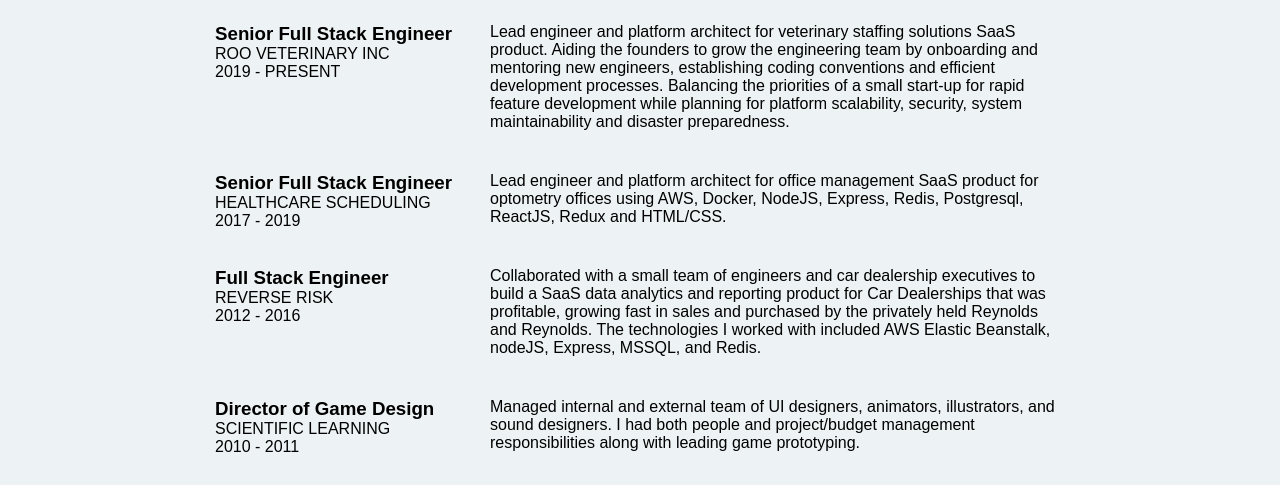
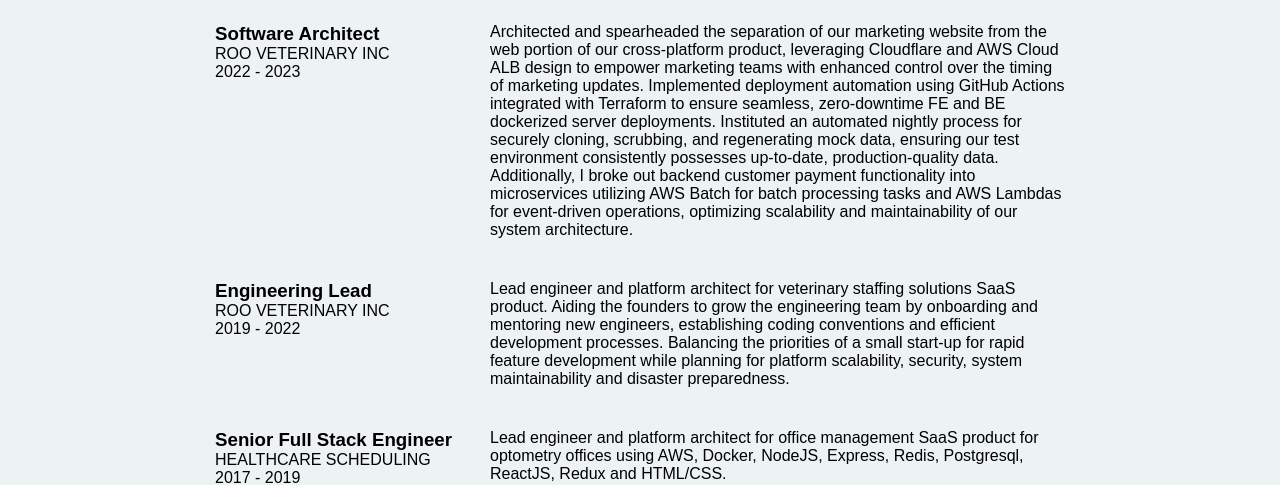
Before and after one commit to jmontydesign/jmontydesign.github.io, a website: page index.html in a window 1280 px wide. Shown: the part 483-968 px from the top of the page. Drawn offline with Linux system fonts and the light colour scheme.

Commit message:
updates resume html and adds prettier

```diff
--- a/index.html
+++ b/index.html
@@ -1,10 +1,10 @@
 <!DOCTYPE html>
 <html lang="en">
   <head>
-  <meta charset="UTF-8">
-  <meta name="viewport" content="width=device-width, initial-scale=1.0">
+    <meta charset="UTF-8" />
+    <meta name="viewport" content="width=device-width, initial-scale=1.0" />
     <title>John Montgomery | Resume</title>
-  <link rel="stylesheet" href="css/styles.css">
+    <link rel="stylesheet" href="css/styles.css" />
   </head>
   <body>
     <!-- // Intro -->
@@ -17,11 +17,10 @@
         <a href="#contact">Contact</a>
       </nav>
       <div class="content-wrap">
-      <img class="profile-img col-narrow" src="images/jm_puz.png">
+        <img class="profile-img col-narrow" src="images/jm_puz.png" />
         <div class="col-wide">
           <h1>John Montgomery</h1>
           <h3>Lead Software Engineer, SaaS Platform Architect</h3>
-
         </div>
       </div>
     </header>
@@ -34,20 +33,50 @@
 
           <!-- Job 1 Details -->
           <div class="col-narrow">
-          <h3>Senior Full Stack Engineer</h3>
+            <h3>Software Architect</h3>
             <p class="uppercase">Roo Veterinary Inc</p>
-          <p>2019 - PRESENT</p>
+            <p>2022 - 2023</p>
           </div>
 
           <div class="col-wide job-description">
-          <p>Lead engineer and platform architect for veterinary staffing solutions SaaS product. Aiding the founders to grow the
-          engineering team by onboarding and mentoring new engineers, establishing coding conventions and efficient development
-          processes. Balancing the priorities of a small start-up for rapid feature development while planning for platform
-          scalability, security, system maintainability and disaster preparedness.
+            <p>
+              Architected and spearheaded the separation of our marketing
+              website from the web portion of our cross-platform product,
+              leveraging Cloudflare and AWS Cloud ALB design to empower
+              marketing teams with enhanced control over the timing of marketing
+              updates. Implemented deployment automation using GitHub Actions
+              integrated with Terraform to ensure seamless, zero-downtime FE and
+              BE dockerized server deployments. Instituted an automated nightly
+              process for securely cloning, scrubbing, and regenerating mock
+              data, ensuring our test environment consistently possesses
+              up-to-date, production-quality data. Additionally, I broke out
+              backend customer payment functionality into microservices
+              utilizing AWS Batch for batch processing tasks and AWS Lambdas for
+              event-driven operations, optimizing scalability and
+              maintainability of our system architecture.
             </p>
           </div>
 
           <!-- Job 2 Details -->
+          <div class="col-narrow">
+            <h3>Engineering Lead</h3>
+            <p class="uppercase">Roo Veterinary Inc</p>
+            <p>2019 - 2022</p>
+          </div>
+
+          <div class="col-wide job-description">
+            <p>
+              Lead engineer and platform architect for veterinary staffing
+              solutions SaaS product. Aiding the founders to grow the
+              engineering team by onboarding and mentoring new engineers,
+              establishing coding conventions and efficient development
+              processes. Balancing the priorities of a small start-up for rapid
+              feature development while planning for platform scalability,
+              security, system maintainability and disaster preparedness.
+            </p>
+          </div>
+
+          <!-- Job 3 Details -->
           <div class="col-narrow">
             <h3>Senior Full Stack Engineer</h3>
             <p class="uppercase">Healthcare Scheduling</p>
@@ -55,12 +84,14 @@
           </div>
 
           <div class="col-wide job-description">
-          <p>Lead engineer and platform architect for office management SaaS product for optometry offices using AWS, Docker, NodeJS,
-          Express, Redis, Postgresql, ReactJS, Redux and HTML/CSS.
+            <p>
+              Lead engineer and platform architect for office management SaaS
+              product for optometry offices using AWS, Docker, NodeJS, Express,
+              Redis, Postgresql, ReactJS, Redux and HTML/CSS.
             </p>
           </div>
 
-        <!-- Job 3 Details -->
+          <!-- Job 4 Details -->
           <div class="col-narrow">
             <h3>Full Stack Engineer</h3>
             <p class="uppercase">Reverse Risk</p>
@@ -68,13 +99,17 @@
           </div>
 
           <div class="col-wide job-description">
-          <p>Collaborated with a small team of engineers and car dealership executives to build a SaaS data analytics and reporting
-          product for Car Dealerships that was profitable, growing fast in sales and purchased by the privately held Reynolds and
-          Reynolds. The technologies I worked with included AWS Elastic Beanstalk, nodeJS, Express, MSSQL, and Redis.
+            <p>
+              Collaborated with a small team of engineers and car dealership
+              executives to build a SaaS data analytics and reporting product
+              for Car Dealerships that was profitable, growing fast in sales and
+              purchased by the privately held Reynolds and Reynolds. The
+              technologies I worked with included AWS Elastic Beanstalk, nodeJS,
+              Express, MSSQL, and Redis.
             </p>
           </div>
 
-        <!-- Job 4 Details -->
+          <!-- Job 5 Details -->
           <div class="col-narrow">
             <h3>Director of Game Design</h3>
             <p class="uppercase">Scientific Learning</p>
@@ -82,50 +117,46 @@
           </div>
 
           <div class="col-wide job-description">
-          <p>Managed internal and external team of UI designers, animators, illustrators, and sound designers. I had both people and
-          project/budget management responsibilities along with leading game prototyping.
+            <p>
+              Managed internal and external team of UI designers, animators,
+              illustrators, and sound designers. I had both people and
+              project/budget management responsibilities along with leading
+              educational game prototyping.
             </p>
           </div>
 
-        <!-- Job 5 Details -->
+          <!-- Job 6 Details -->
           <div class="col-narrow">
             <h3>Lead Prototype Designer</h3>
             <p class="uppercase">Scientific Learning</p>
-          <p>2005 - 2009</p>
+            <p>2008 - 2009</p>
           </div>
 
           <div class="col-wide job-description">
-          <p>Collaborated with cross functional teams to design gamified adaptive learning software for language learning impaired
-          children in the k-12 education market. I was both the lead UI/UX designer and lead functional design prototyper, coding
-          fully functional game interactions for internal review and user testing. The learning software was used by over 1
-          million children.
+            <p>
+              Collaborated with cross functional teams to design gamified
+              adaptive learning software for language learning impaired children
+              in the k-12 education market. I was both the lead UI/UX designer
+              and lead functional design prototyper, coding fully functional
+              game interactions for internal review and user testing. The
+              learning software was used by over 1 million children.
             </p>
           </div>
         </div>
       </section>
 
-
       <section class="work">
         <div class="content-wrap">
           <h2>Skills</h2>
           <p>
-            SaaS Platform Design,
-            Database Architecture Design,
-            AWS Services,
-            Google Services,
-            Project Management, Jira, Confluence,
-            API integrations with Stripe, Dwolla, Twilio,
-              Firebase Cloud Messaging, Github, Slack, Hubspot
-            Docker, Redis,
-            NodeJS, Express, NextJS,
-            Mysql, PostgresQL,
-            ReactJS, Redux, Typescript,
-            Javascript, HTML/CSS
+            SaaS Platform Design, Database Architecture Design, AWS Services,
+            Google Services, Project Management, Jira, Confluence, API
+            integrations with Stripe, Dwolla, Twilio, Firebase Cloud Messaging,
+            Github, Slack, Hubspot Docker, Redis, NodeJS, Express, NextJS,
+            Mysql, PostgresQL, ReactJS, Redux, Typescript, Javascript, HTML/CSS
           </p>
-
         </div>
       </section>
-
 
       <!-- // Education -->
       <section id="education" class="education">
@@ -137,14 +168,13 @@
 
           <h3>Stanford University</h3>
           <p>BA Latin American History</p>
-        <br/>
-        <br/>
+          <br />
+          <br />
           <h2>Languages</h2>
           <h3>Spanish</h3>
         </div>
       </section>
     </main>
-
 
     <!-- // Footer & contact info -->
     <footer id="contact">
```
Also changed, not shown: package.json (added, +11 -0 lines), .prettierrc.extension.json (added), 1 other file. Lines whose indentation alone changed are shown as unchanged.
